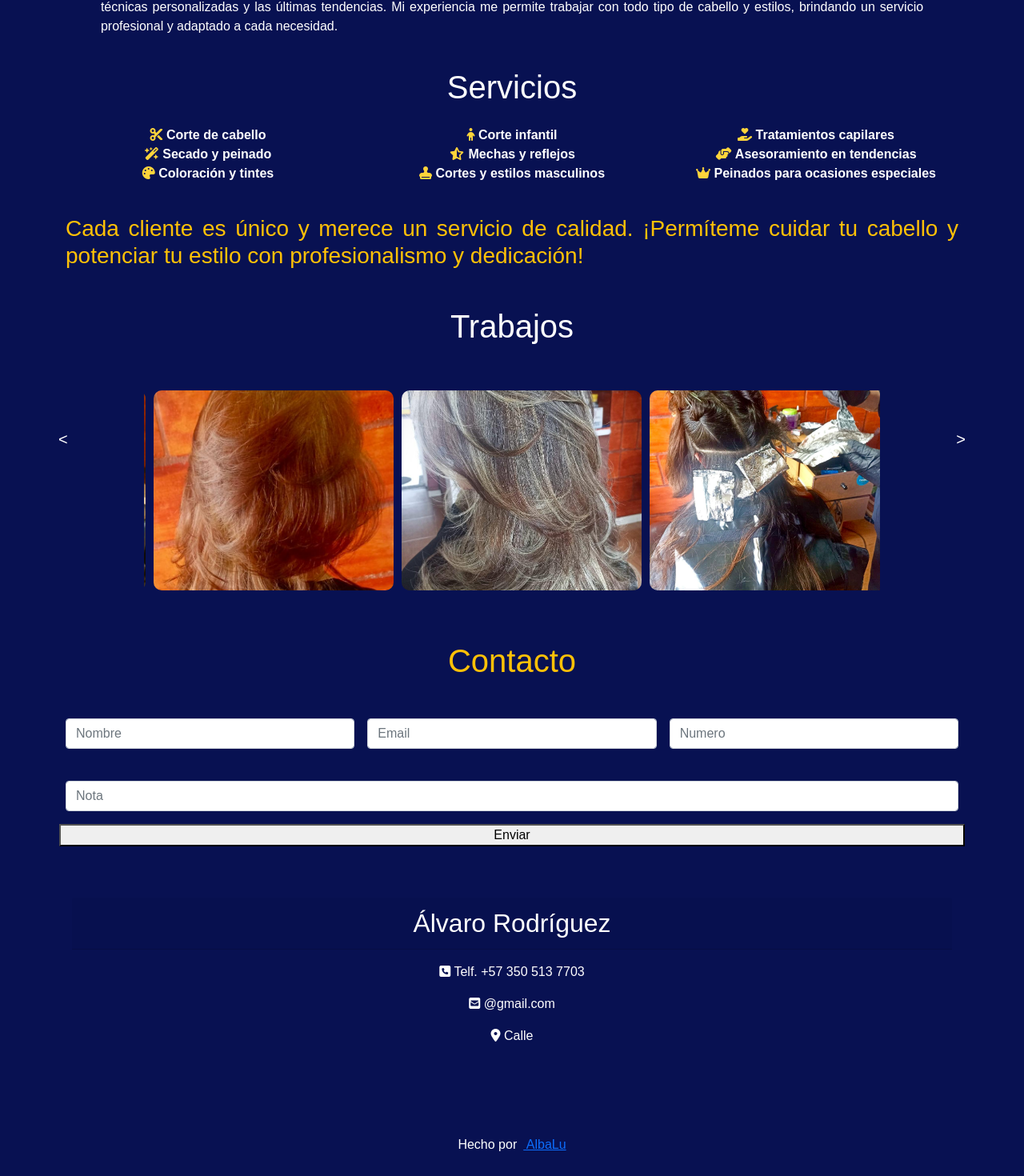
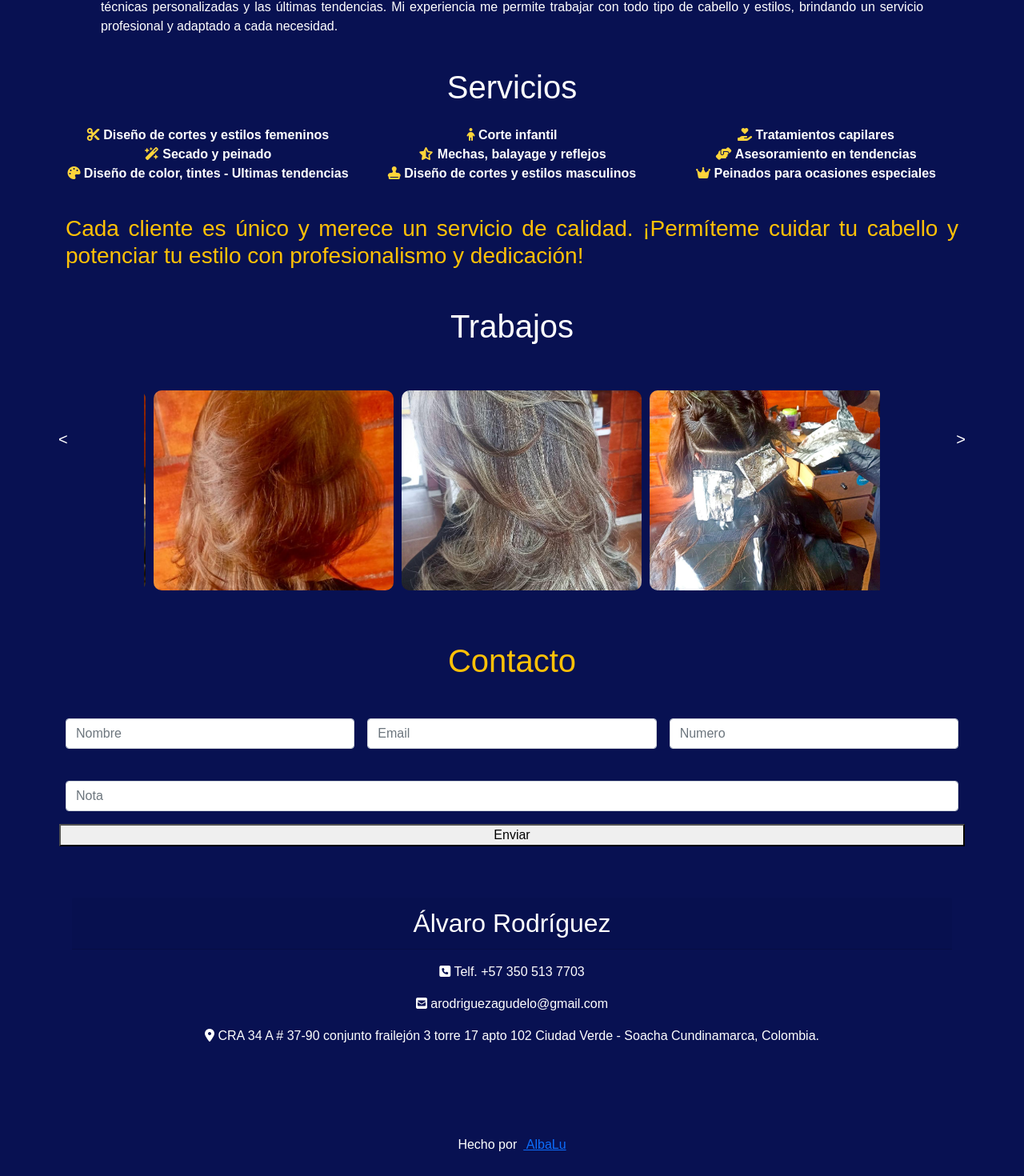
Before and after one commit to AllbaLu/peluqueria, a React (Vite) app: page / in a window 1280 px wide. Shown: the part 1317-2787 px from the top of the page at 80% size. Built offline with nearby package versions, Linux system fonts and the light colour scheme.

Commit message:
changes from services

```diff
--- a/src/front/component/footer.jsx
+++ b/src/front/component/footer.jsx
@@ -19,8 +19,8 @@ export const Footer = () => {
                 <div className="card-header mt-3 fs-2">Álvaro Rodríguez</div>
                 <div className="card-body text-white">
                     <p className="card-text"><i className="fa-solid fa-square-phone"></i> Telf. +57 350 513 7703</p>
-                    <p className="card-text"><i className="fa-solid fa-square-envelope"></i> @gmail.com</p>
-                    <p className="card-text mb-5"><i className="fa-solid fa-location-dot"></i> Calle </p>
+                    <p className="card-text"><i className="fa-solid fa-square-envelope"></i> arodriguezagudelo@gmail.com</p>
+                    <p className="card-text mb-5"><i className="fa-solid fa-location-dot"></i> CRA 34 A # 37-90 conjunto frailejón 3 torre 17 apto 102 Ciudad Verde - Soacha Cundinamarca, Colombia. </p>
                 </div>
             </div>
             <div>
--- a/src/front/component/services.jsx
+++ b/src/front/component/services.jsx
@@ -25,7 +25,7 @@ export const Services = () => {
                             <ul className="list-unstyled text-white">
                                 <li>
                                     <i className="fa-solid fa-scissors" style={{ color: "#FFD43B" }}></i>{" "}
-                                    <strong>Corte de cabello</strong>
+                                    <strong>Diseño de cortes y estilos femeninos</strong>
                                 </li>
                                 <li>
                                     <i className="fa-solid fa-wand-magic-sparkles" style={{ color: "#FFD43B" }}></i>{" "}
@@ -33,7 +33,7 @@ export const Services = () => {
                                 </li>
                                 <li>
                                     <i className="fa-solid fa-palette" style={{ color: "#FFD43B" }}></i>{" "}
-                                    <strong>Coloración y tintes</strong>
+                                    <strong>Diseño de color, tintes - Ultimas tendencias </strong>
                                 </li>
                             </ul>
                         </div>
@@ -47,11 +47,11 @@ export const Services = () => {
                                 </li>
                                 <li>
                                     <i className="fa-solid fa-star-half-stroke" style={{ color: "#FFD43B" }}></i>{" "}
-                                    <strong>Mechas y reflejos</strong>
+                                    <strong>Mechas, balayage y reflejos</strong>
                                 </li>
                                 <li>
                                     <i className="fa-solid fa-stamp" style={{ color: "#FFD43B" }}></i>{" "}
-                                    <strong>Cortes y estilos masculinos</strong>
+                                    <strong>Diseño de cortes y estilos masculinos</strong>
                                 </li>
                             </ul>
                         </div>
```
